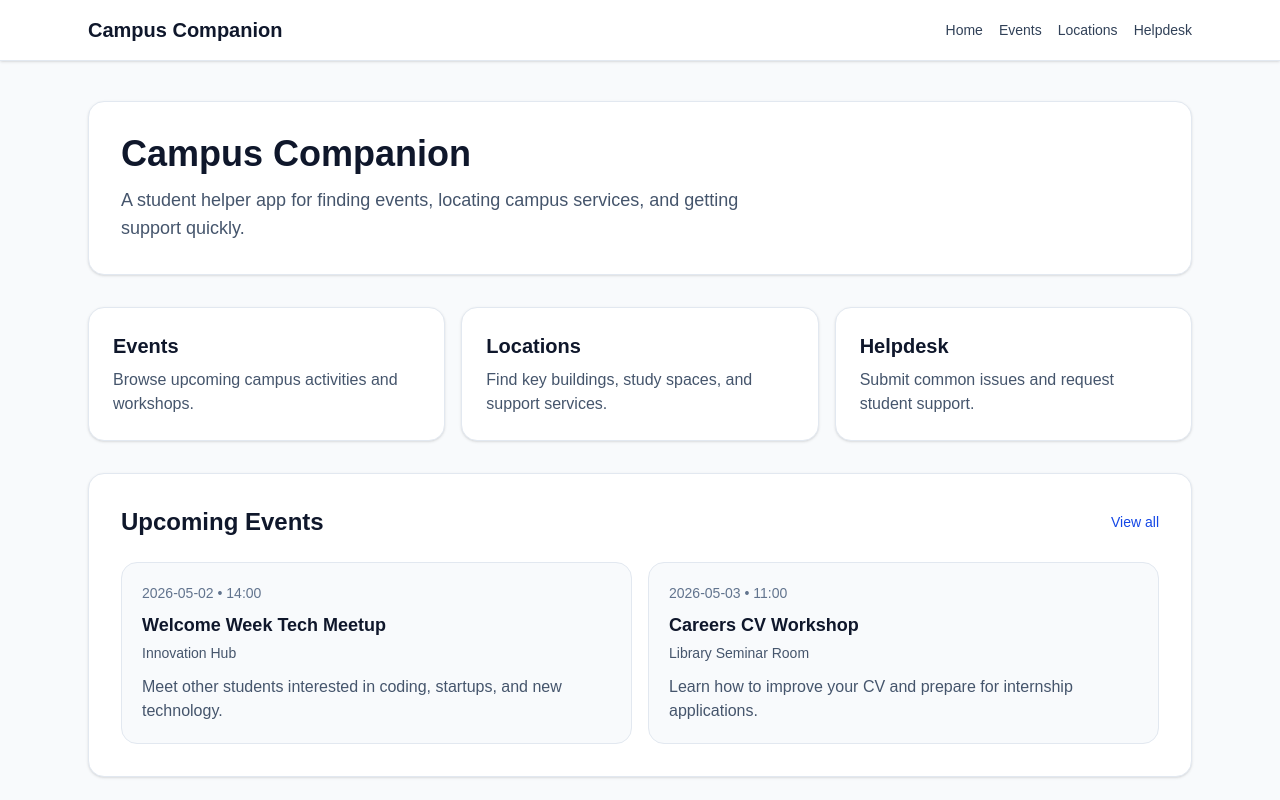
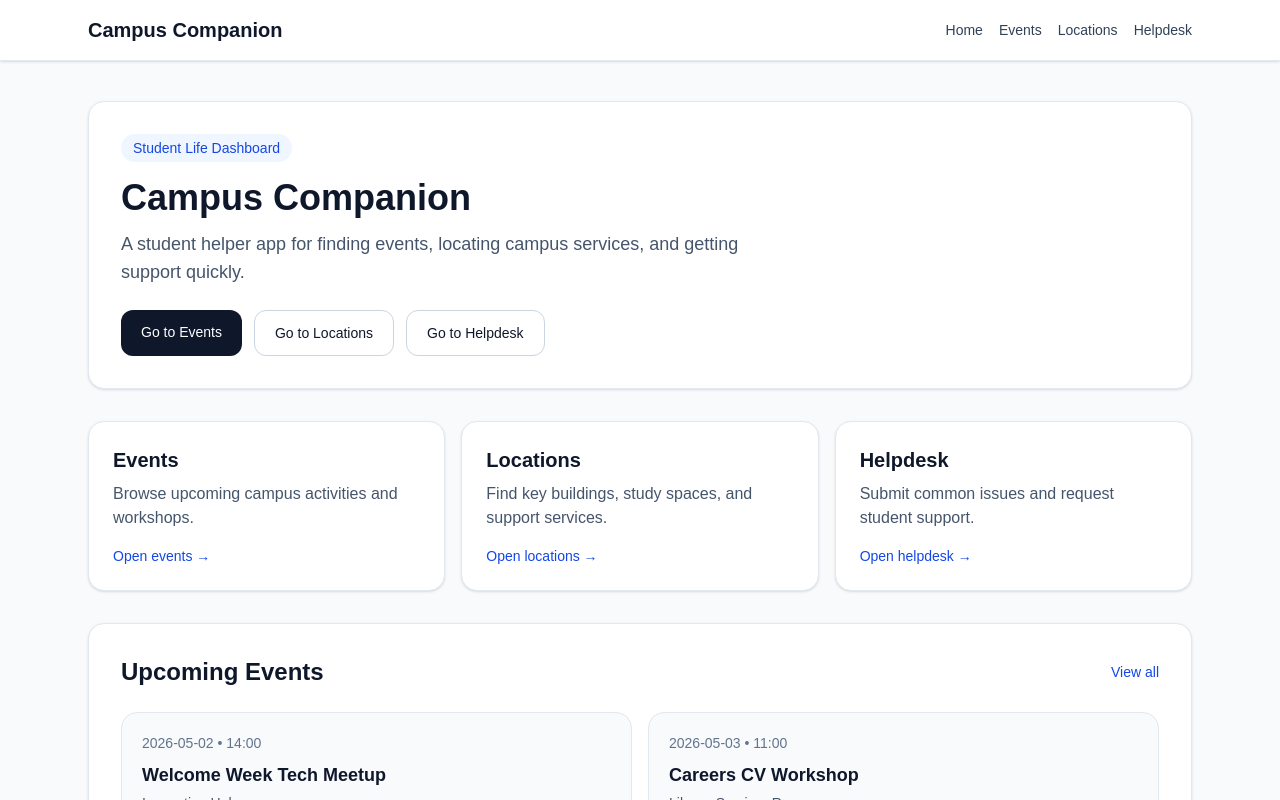
Before and after one commit to MiolesBlues/Campus_Companion, a Next.js app in the folder campus-companion/: page / in a window 1280 px wide. Shown: the top 800 px of the page. Built offline with nearby package versions, Linux system fonts and the light colour scheme.

Commit message:
improve homepage navigation cards and quick links

```diff
--- a/campus-companion/src/app/page.tsx
+++ b/campus-companion/src/app/page.tsx
@@ -7,42 +7,73 @@ export default function Home() {
   return (
     <section className="space-y-8">
       <div className="rounded-2xl border border-slate-200 bg-white p-8 shadow-sm">
-        <h1 className="text-4xl font-bold text-slate-900">Campus Companion</h1>
+        <span className="inline-flex rounded-full bg-blue-50 px-3 py-1 text-sm font-medium text-blue-700">
+          Student Life Dashboard
+        </span>
+        <h1 className="mt-4 text-4xl font-bold text-slate-900">
+          Campus Companion
+        </h1>
         <p className="mt-3 max-w-2xl text-lg text-slate-600">
           A student helper app for finding events, locating campus services,
           and getting support quickly.
         </p>
+
+        <div className="mt-6 flex flex-wrap gap-3">
+          <Link
+            href="/events"
+            className="rounded-xl bg-slate-900 px-5 py-3 text-sm font-medium text-white transition hover:bg-slate-700"
+          >
+            Go to Events
+          </Link>
+          <Link
+            href="/locations"
+            className="rounded-xl border border-slate-300 bg-white px-5 py-3 text-sm font-medium text-slate-900 transition hover:border-slate-400 hover:bg-slate-50"
+          >
+            Go to Locations
+          </Link>
+          <Link
+            href="/helpdesk"
+            className="rounded-xl border border-slate-300 bg-white px-5 py-3 text-sm font-medium text-slate-900 transition hover:border-slate-400 hover:bg-slate-50"
+          >
+            Go to Helpdesk
+          </Link>
+        </div>
       </div>
 
       <div className="grid gap-4 md:grid-cols-3">
         <Link
           href="/events"
-          className="rounded-2xl border border-slate-200 bg-white p-6 shadow-sm transition hover:border-slate-300 hover:shadow-md"
+          className="rounded-2xl border border-slate-200 bg-white p-6 shadow-sm transition hover:-translate-y-1 hover:border-slate-300 hover:shadow-md focus:outline-none focus:ring-2 focus:ring-blue-300"
         >
           <h2 className="text-xl font-semibold text-slate-900">Events</h2>
           <p className="mt-2 text-slate-600">
             Browse upcoming campus activities and workshops.
           </p>
+          <p className="mt-4 text-sm font-medium text-blue-700">Open events →</p>
         </Link>
 
         <Link
           href="/locations"
-          className="rounded-2xl border border-slate-200 bg-white p-6 shadow-sm transition hover:border-slate-300 hover:shadow-md"
+          className="rounded-2xl border border-slate-200 bg-white p-6 shadow-sm transition hover:-translate-y-1 hover:border-slate-300 hover:shadow-md focus:outline-none focus:ring-2 focus:ring-blue-300"
         >
           <h2 className="text-xl font-semibold text-slate-900">Locations</h2>
           <p className="mt-2 text-slate-600">
             Find key buildings, study spaces, and support services.
           </p>
+          <p className="mt-4 text-sm font-medium text-blue-700">
+            Open locations →
+          </p>
         </Link>
 
         <Link
           href="/helpdesk"
-          className="rounded-2xl border border-slate-200 bg-white p-6 shadow-sm transition hover:border-slate-300 hover:shadow-md"
+          className="rounded-2xl border border-slate-200 bg-white p-6 shadow-sm transition hover:-translate-y-1 hover:border-slate-300 hover:shadow-md focus:outline-none focus:ring-2 focus:ring-blue-300"
         >
           <h2 className="text-xl font-semibold text-slate-900">Helpdesk</h2>
           <p className="mt-2 text-slate-600">
             Submit common issues and request student support.
           </p>
+          <p className="mt-4 text-sm font-medium text-blue-700">Open helpdesk →</p>
         </Link>
       </div>
 
```
